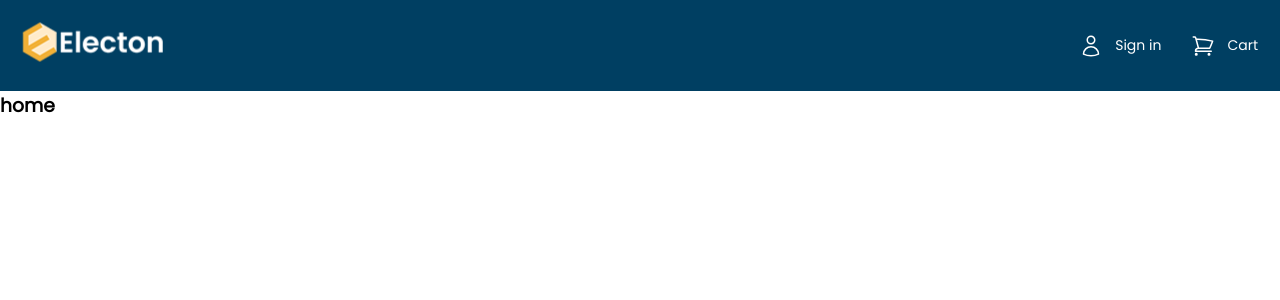
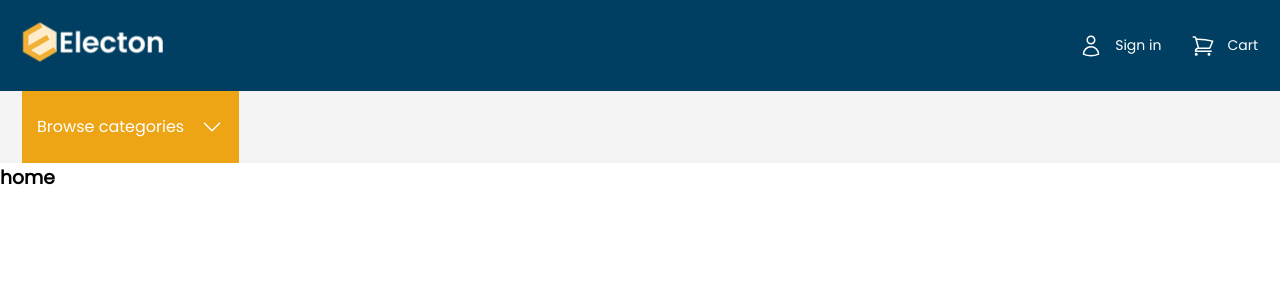
Before and after one commit to Mutah3r/electon-shop, a React (Vite) app: page / in a window 1280 px wide. Shown: the top 300 px of the page. Built offline with nearby package versions, Linux system fonts and the light colour scheme.

Commit message:
added browse categories component to navbar

```diff
--- a/src/App.jsx
+++ b/src/App.jsx
@@ -1,11 +1,13 @@
 import React from 'react';
 import Header from './components/Header/Header';
 import { Outlet } from 'react-router-dom';
+import Navbar from './components/Navbar/Navbar';
 
 const App = () => {
   return (
     <div>
       <Header />
+      <Navbar />
       <Outlet />
     </div>
   );
--- /dev/null
+++ b/src/components/BrowseCategories/BrowseCategories.css
@@ -0,0 +1,23 @@
+.browse-categories-wrapper {
+    padding: 24px 15px;
+    display: flex;
+    justify-content: center;
+    align-items: center;
+    gap: 16px;
+    background: #EDA415;
+    cursor: pointer;
+}
+
+.browse-categories-wrapper h3 {
+    font-weight: 500;
+    font-size: 16px;
+    line-height: 24px;
+    /* identical to box height */
+    color: #FFFFFF;
+}
+
+.browse-categories-wrapper svg{
+    width: 24px;
+    height: auto;
+    color: #FFFFFF;
+}
--- /dev/null
+++ b/src/components/BrowseCategories/BrowseCategories.jsx
@@ -0,0 +1,15 @@
+import React from 'react';
+import './BrowseCategories.css'
+
+const BrowseCategories = () => {
+    return (
+        <div className='browse-categories-wrapper'>
+            <h3>Browse categories</h3>
+            <svg xmlns="http://www.w3.org/2000/svg" fill="none" viewBox="0 0 24 24" strokeWidth={1.5} stroke="currentColor">
+                <path strokeLinecap="round" strokeLinejoin="round" d="M19.5 8.25l-7.5 7.5-7.5-7.5" />
+            </svg>
+        </div>
+    );
+};
+
+export default BrowseCategories;
--- a/src/components/Header/Header.css
+++ b/src/components/Header/Header.css
@@ -7,7 +7,7 @@
     display: flex;
     justify-content: space-between;
     align-items: center;
-    max-width: 1440;
+    max-width: 1440px;
     margin: 0 auto;
 }
 
--- /dev/null
+++ b/src/components/Navbar/Navbar.css
@@ -0,0 +1,12 @@
+.navbar {
+    background: #F4F4F4;
+    padding: 0 22px;
+}
+
+.navbar .navbar-wrapper {
+    display: flex;
+    justify-content: space-between;
+    align-items: center;
+    max-width: 1440px;
+    margin: 0 auto;
+}
--- /dev/null
+++ b/src/components/Navbar/Navbar.jsx
@@ -0,0 +1,17 @@
+import React from 'react';
+import './Navbar.css'
+import BrowseCategories from '../BrowseCategories/BrowseCategories';
+
+const Navbar = () => {
+    return (
+        <div>
+            <nav className="navbar">
+                <div className="navbar-wrapper">
+                    <BrowseCategories />
+                </div>
+            </nav>
+        </div>
+    );
+};
+
+export default Navbar;
```
